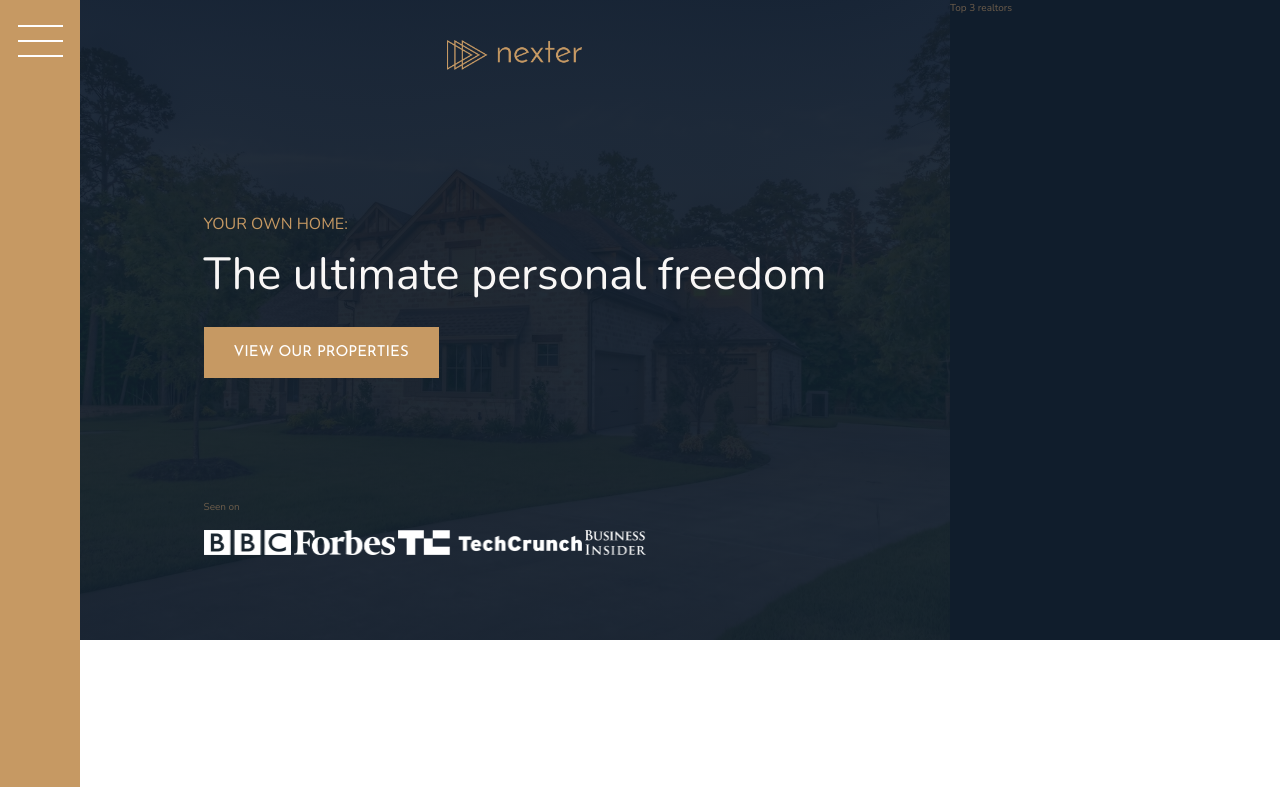
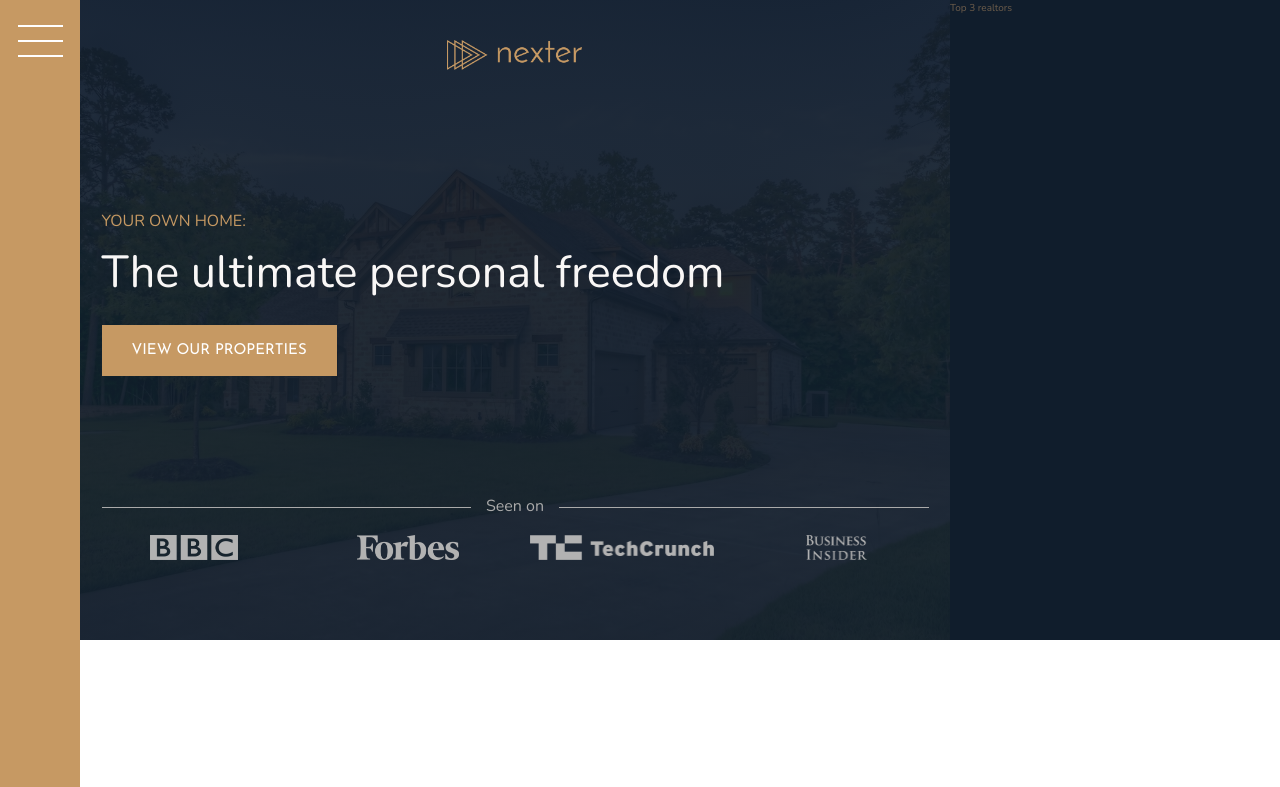
Before and after one commit to grglucastr/nexter, a website: page index.html in a window 1280 px wide. Shown: the top 787 px of the page. Drawn offline with nearby package versions, Linux system fonts and the light colour scheme.

Commit message:
Finish header

```diff
--- a/index.html
+++ b/index.html
@@ -24,7 +24,7 @@
 
             <button class="btn header__btn">View our properties</button>
 
-            <div class="header_seenon--text">
+            <div class="header__seenon-text">
                 Seen on
             </div>
             <div class="header__seenon-logos">
--- a/sass/_header.scss
+++ b/sass/_header.scss
@@ -32,13 +32,33 @@
 
   &__seenon-text{
 
+    display: grid;
+    grid-template-columns: 1fr max-content 1fr;
+    grid-column-gap: 1.5rem;
+    align-items: center;
+
+    font-size: 1.6rem;
+    color: $color-grey-light-2;
+
+    &::before, &::after{
+      content: '';
+      height: 1px;
+      display: block;
+      background-color: currentColor;
+    }
+
   }
 
   &__seenon-logos{
 
+    display: grid;
+    grid-template-columns: repeat(4, 1fr);
+    grid-column-gap: 3rem;
+    justify-items: center;
 
     img{
       height: 2.5rem;
+      filter: brightness(70%);
     }
 
   }
```
Also changed, not shown: css/style.css.
